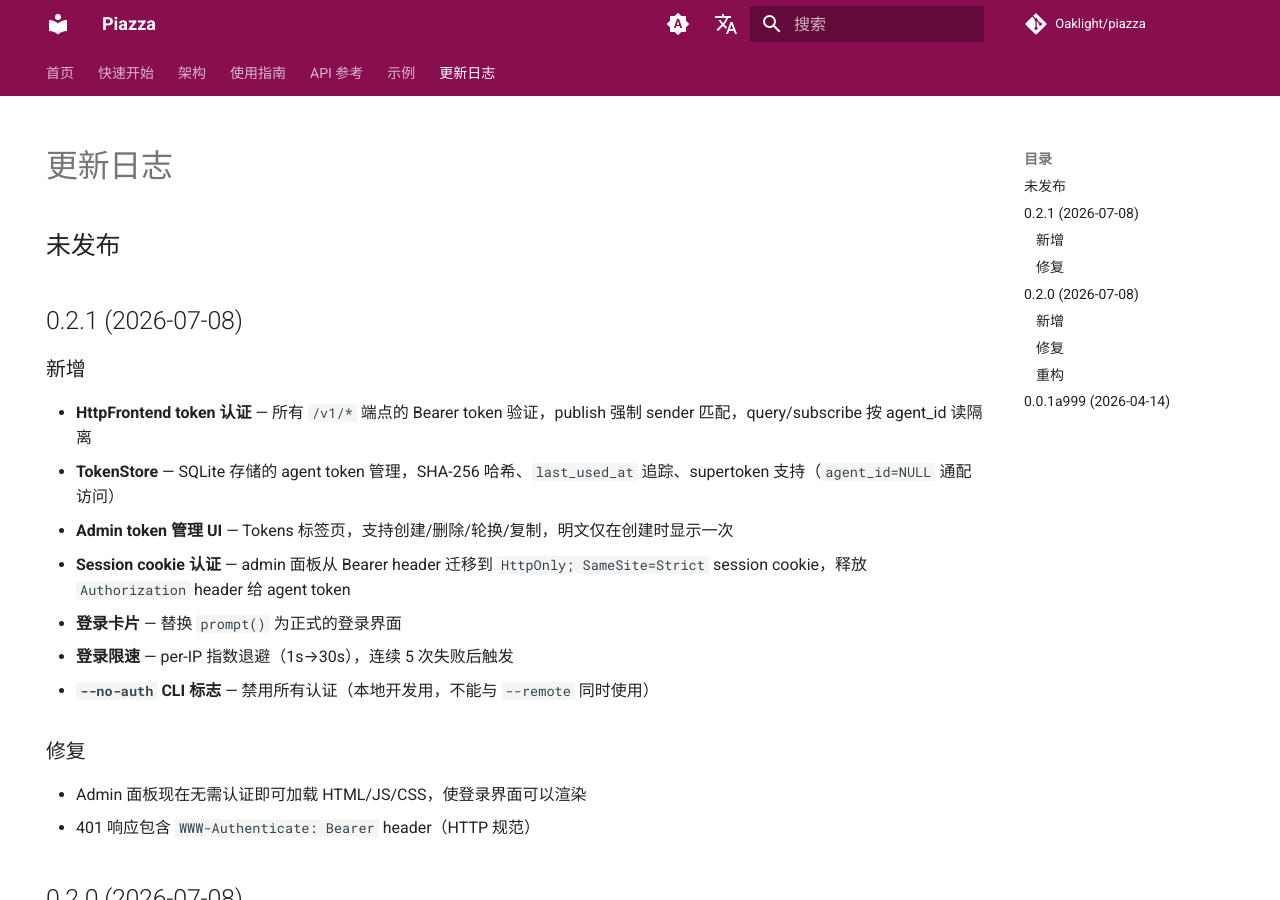
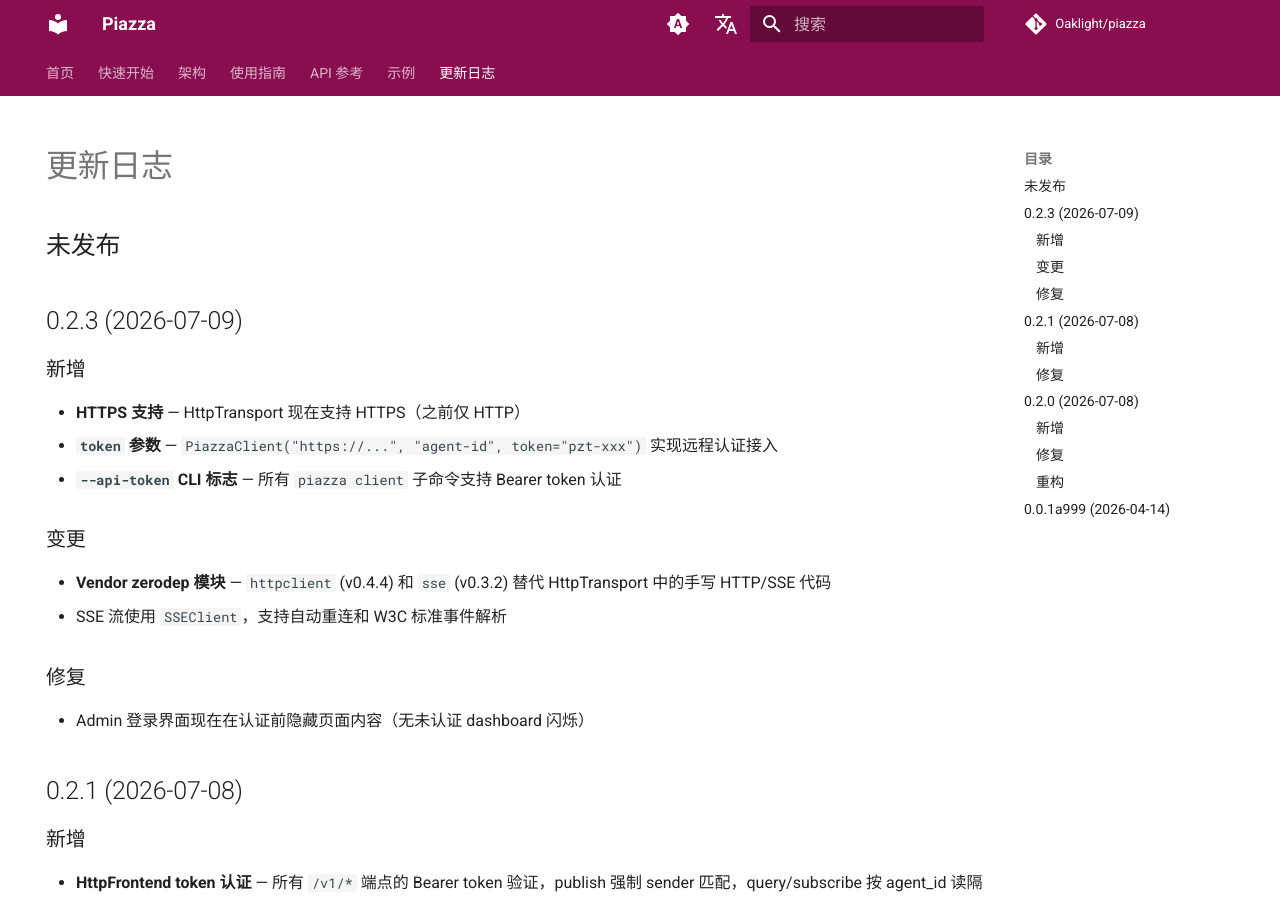
Before and after one commit to Oaklight/piazza, an MkDocs documentation site: the page built from docs/changelog.md, in a window 1280 px wide and 900 px high. Built offline with MkDocs 1.6.1 and Material for MkDocs 9.7.7, drawn with Linux system fonts in a browser that asks for light colours; comment, search, counter and statistics services are not loaded.

Commit message:
changelog: 添加 0.2.3 发版记录

```diff
--- a/docs/changelog.md
+++ b/docs/changelog.md
@@ -5,6 +5,23 @@ hide:
 # 更新日志
 
 ## 未发布
+
+## 0.2.3 (2026-07-09)
+
+### 新增
+
+- **HTTPS 支持** — HttpTransport 现在支持 HTTPS（之前仅 HTTP）
+- **`token` 参数** — `PiazzaClient("https://...", "agent-id", token="pzt-xxx")` 实现远程认证接入
+- **`--api-token` CLI 标志** — 所有 `piazza client` 子命令支持 Bearer token 认证
+
+### 变更
+
+- **Vendor zerodep 模块** — `httpclient` (v0.4.4) 和 `sse` (v0.3.2) 替代 HttpTransport 中的手写 HTTP/SSE 代码
+- SSE 流使用 `SSEClient`，支持自动重连和 W3C 标准事件解析
+
+### 修复
+
+- Admin 登录界面现在在认证前隐藏页面内容（无未认证 dashboard 闪烁）
 
 ## 0.2.1 (2026-07-08)
 
```
